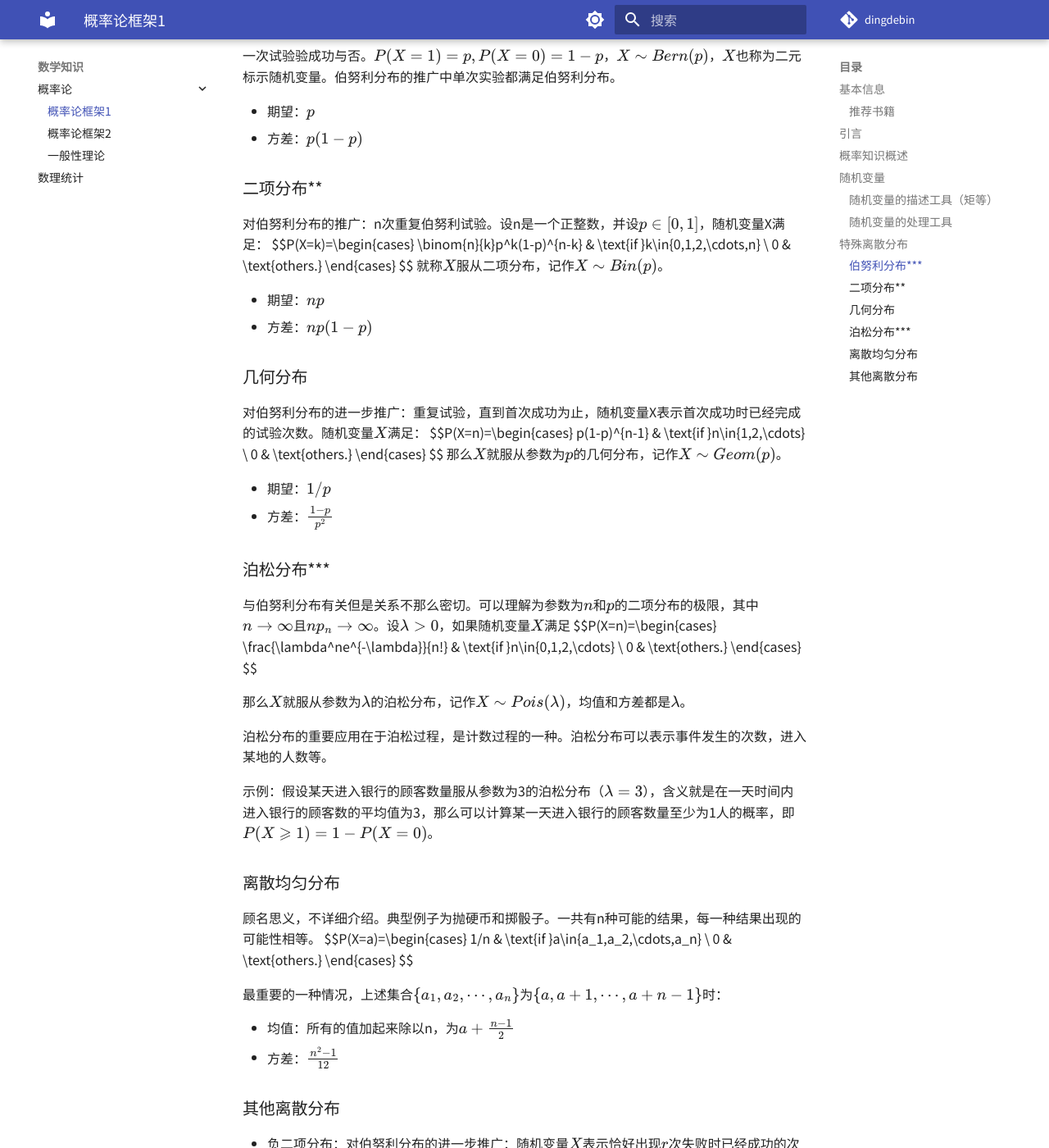
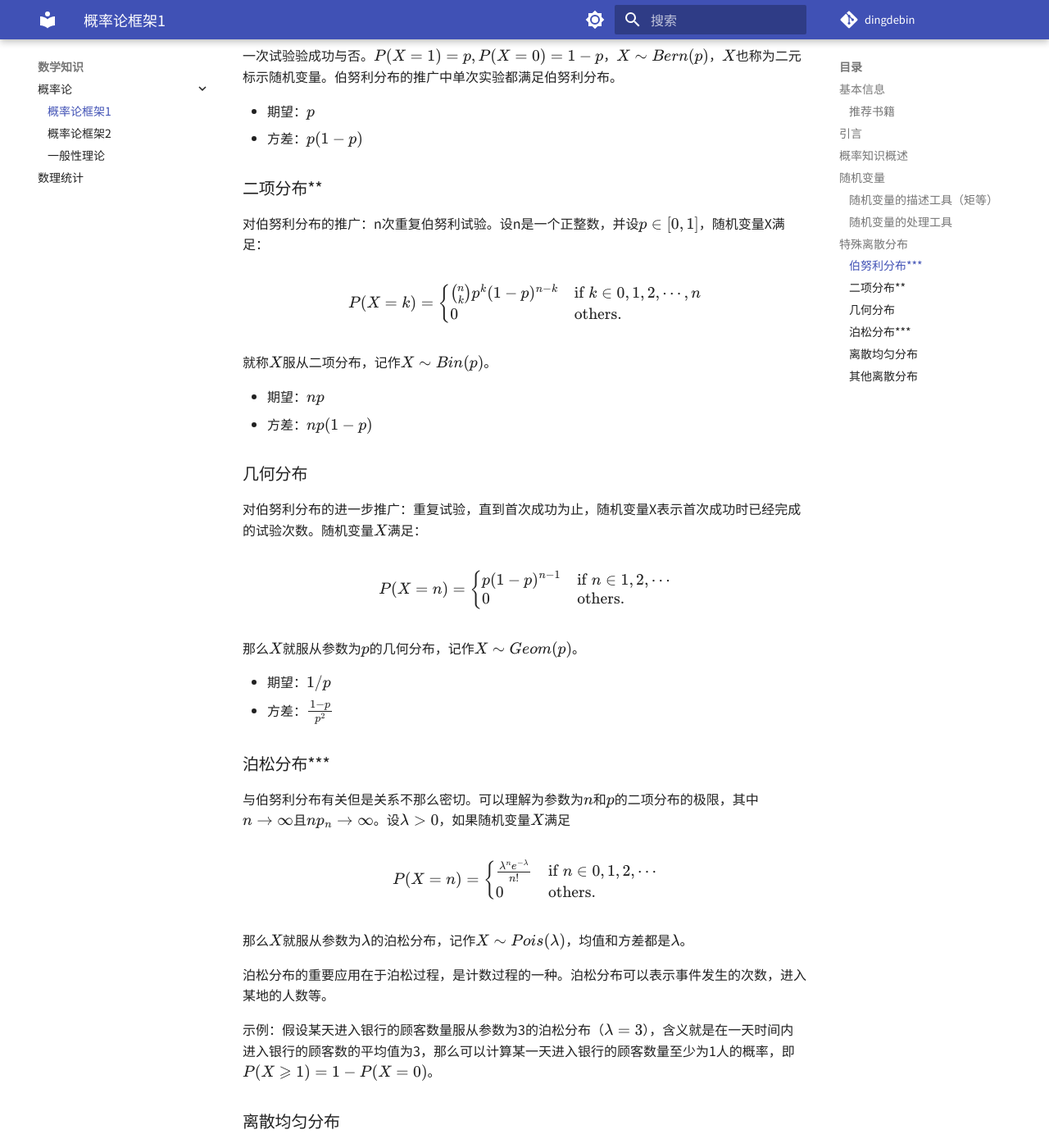
Before and after one commit to dingdebin/dingdebin.github.io, an MkDocs documentation site: the page built from docs/Math/概率论/概率论框架1.md, in a window 1280 px wide and 1400 px high, scrolled down 2830 px. Shown: the whole window at 82% size. Built offline with MkDocs 1.6.1 and Material for MkDocs 9.7.7, drawn with Linux system fonts in a browser that asks for light colours; comment, search, counter and statistics services are not loaded; some of the changed text lies outside the part shown.

Commit message:
解决行间公式问题

```diff
--- a/docs/Math/概率论/概率论框架1.md
+++ b/docs/Math/概率论/概率论框架1.md
@@ -38,10 +38,8 @@ comments: true
 掌握工具的含义和计算方法，互相之间的关系
 
 - 矩和中心矩（需要：泰勒级数）：
-- 期望（也叫均值）：
-	- 期望的线性性质（和的期望等于期望的和）
-- 方差：
-	- 用期望计算方差的公式（$Var(X)=E[X^2]-E[X]^2$）
+- 期望（也叫均值）：期望的线性性质（和的期望等于期望的和）
+- 方差：用期望计算方差的公式（$Var(X)=E[X^2]-E[X]^2$）
 - 期望和方差的性质：
 	- 相互独立的随机变量X和Y有以下关系：$E[XY]=E[X]E[Y]$,$E[(X-\mu_X)(Y-\mu_Y)]=E[X-\mu_X]E[Y-\mu_Y]=0$。简单证明思路，常数$\mu_X$的期望值仍然是常数。
 	- 随机变量的线性组合的期望和方差（$Y=aX+b$）：
@@ -50,17 +48,20 @@ comments: true
 - 峰度（四阶中心矩）
 - 协方差$Cov(X,Y)$
 	- 随机变量之和的协方差
-	-$Cov(X,Y)=E[X-\mu_X]E[Y-\mu_Y]=E[XY]-\mu_X\mu_Y$
+	- $Cov(X,Y)=E[X-\mu_X]E[Y-\mu_Y]=E[XY]-\mu_X\mu_Y$
 	- 协方差大于0表示正相关，协方差小于0表示负相关。协方差等于0不表示相互独立。
-- 相关系数：定义为$$\rho = \frac{Cov(X,Y)}{\sigma_X\sigma_X }$$
-	-$\rho \in [-1,1]$
+- 相关系数：定义为
+$$\rho = \frac{Cov(X,Y)}{\sigma_X\sigma_X }$$
+	- $\rho \in [-1,1]$
 	- 线性关系
 
 
 ### 随机变量的处理工具
 
 - (理解即可)卷积（分布相加、中心极限定理中应用）
-	- 卷积的定义：由X和Y是定义在$\mathbb{R}$上的相互独立的连续型随机变量，概率密度函数分别为$f_X,f_Y$，X和Y的卷积记为$f_X * f_Y$，表达式为$$g(z)=(f_X*f_Y)(z)=\int_{-\infty}^{\infty}f_X(t)f_Y(z-t)dt$$离散型随机变量同理。将两个函数作为输入，输出一个函数。
+	- 卷积的定义：由X和Y是定义在$\mathbb{R}$上的相互独立的连续型随机变量，概率密度函数分别为$f_X,f_Y$，X和Y的卷积记为$f_X * f_Y$，表达式为
+$$g(z)=(f_X*f_Y)(z)=\int_{-\infty}^{\infty}f_X(t)f_Y(z-t)dt$$
+离散型随机变量同理。将两个函数作为输入，输出一个函数。
 	- 定理：X和Y是定义在$\mathbb{R}$上的相互独立的随机变量，概率密度函数分别为$f_X,f_Y$，如果$Z=X+Y$，那么$f_Z(z)=(f_X * f_Y)(z)$，即卷积可以得到独立的随机变量之和的概率密度函数。
 	- 卷积是可交换的，满足运算交换律，也满足结合律。
 	- 多变量的卷积$\rightarrow$独立地随机变量之和。
@@ -83,11 +84,13 @@ comments: true
 
 ### 二项分布**
 对伯努利分布的推广：n次重复伯努利试验。设n是一个正整数，并设$p\in [0,1]$，随机变量X满足：
+
 $$P(X=k)=\begin{cases}
 \binom{n}{k}p^k(1-p)^{n-k} & \text{if }k\in{0,1,2,\cdots,n} \\
 0 & \text{others.}
 \end{cases}
 $$
+
 就称$X$服从二项分布，记作$X \sim Bin(p)$。
 
 - 期望：$np$
@@ -95,11 +98,13 @@ $$
 
 ### 几何分布
 对伯努利分布的进一步推广：重复试验，直到首次成功为止，随机变量X表示首次成功时已经完成的试验次数。随机变量$X$满足：
+
 $$P(X=n)=\begin{cases}
 p(1-p)^{n-1} & \text{if }n\in{1,2,\cdots} \\
 0 & \text{others.}
 \end{cases}
 $$
+
 那么$X$就服从参数为$p$的几何分布，记作$X \sim Geom(p)$。
 
 - 期望：$1/p$
@@ -107,6 +112,7 @@ $$
 
 ### 泊松分布***
 与伯努利分布有关但是关系不那么密切。可以理解为参数为$n$和$p$的二项分布的极限，其中$n\rightarrow \infty$且$np_n\rightarrow \infty$。设$\lambda >0$，如果随机变量$X$满足
+
 $$P(X=n)=\begin{cases}
 \frac{\lambda^ne^{-\lambda}}{n!} & \text{if }n\in{0,1,2,\cdots} \\
 0 & \text{others.}
@@ -121,6 +127,7 @@ $$
 
 ### 离散均匀分布
 顾名思义，不详细介绍。典型例子为抛硬币和掷骰子。一共有n种可能的结果，每一种结果出现的可能性相等。
+
 $$P(X=a)=\begin{cases}
 1/n & \text{if }a\in{a_1,a_2,\cdots,a_n} \\
 0 & \text{others.}
```
Also changed, not shown: docs/Math/概率论/概率论-一般性理论.md (+1 -0 lines), docs/Math/概率论/概率论框架2.md (+4 -1 lines).
